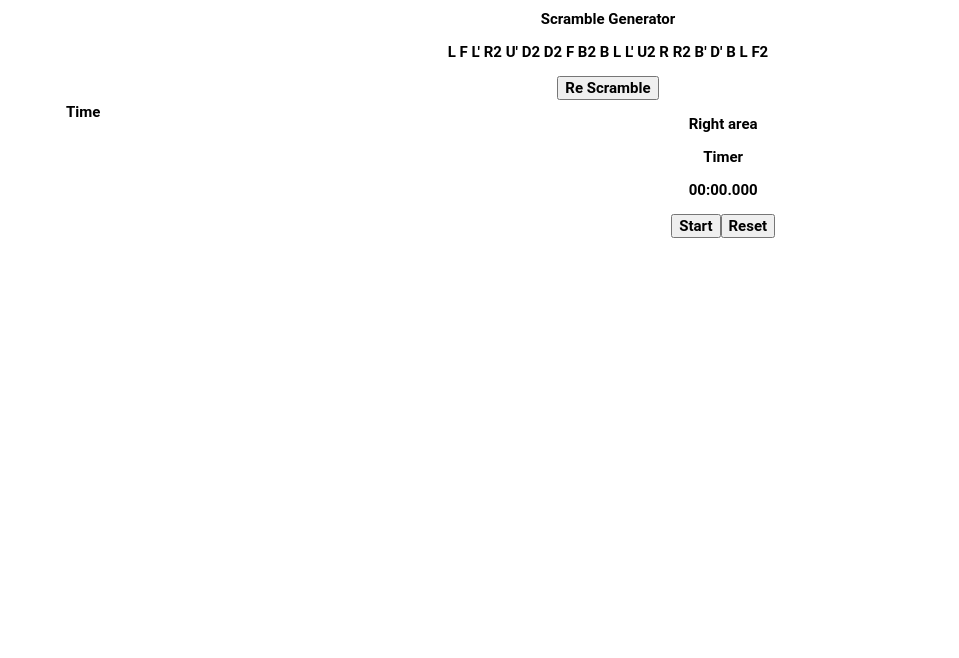
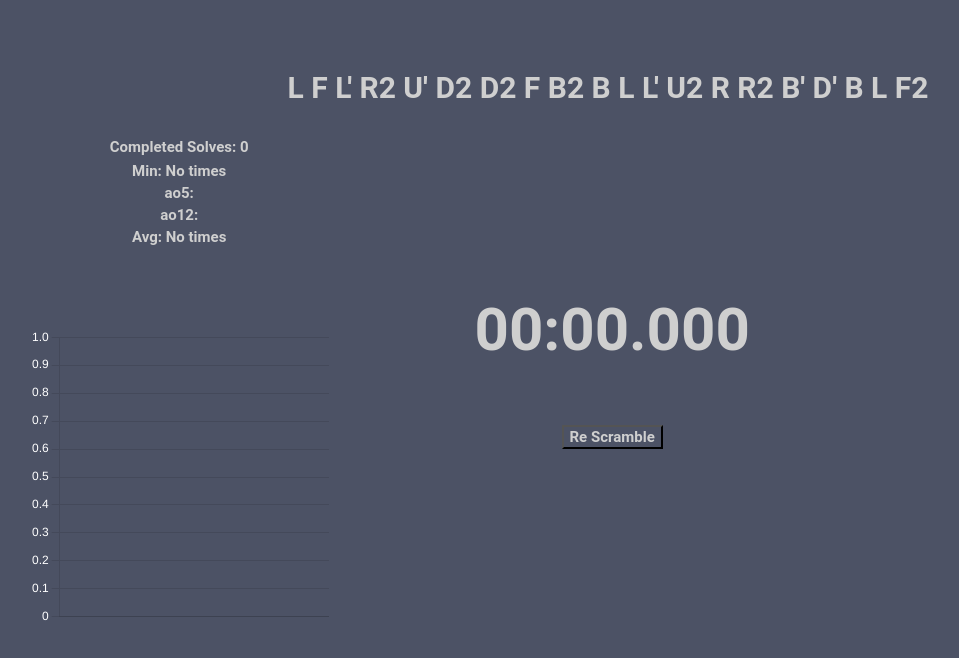
Before and after one commit to owardlaw/Cubox, a React app: page / in a window 1280 px wide. Shown: the whole page, without its empty margins (32-991 px from the left). Built offline with nearby package versions, Linux system fonts and the light colour scheme.

Commit message:
adding plotting and styling

```diff
--- a/package.json
+++ b/package.json
@@ -6,10 +6,15 @@
     "@testing-library/jest-dom": "^5.16.5",
     "@testing-library/react": "^13.4.0",
     "@testing-library/user-event": "^13.5.0",
+    "chart.js": "^4.2.1",
+    "d3": "^7.8.2",
+    "faker": "^6.6.6",
     "react": "^18.2.0",
+    "react-chartjs-2": "^5.2.0",
     "react-countup": "^6.4.1",
     "react-dom": "^18.2.0",
     "react-scripts": "5.0.1",
+    "react-vis": "^1.11.12",
     "web-vitals": "^2.1.4"
   },
   "scripts": {
--- /dev/null
+++ b/src/LineChart.js
@@ -0,0 +1,67 @@
+import React from 'react';
+import {
+  Chart as ChartJS,
+  CategoryScale,
+  LinearScale,
+  PointElement,
+  LineElement,
+  Title,
+  Tooltip,
+  Legend,
+} from 'chart.js';
+import { Line } from 'react-chartjs-2';
+
+ChartJS.register(
+  CategoryScale,
+  LinearScale,
+  PointElement,
+  LineElement,
+  Title,
+  Tooltip,
+  Legend
+);
+
+
+const LineChart = ({ data }) => {
+  const chartData = {
+    labels: data.map((_, index) => index), // Use array index as x values
+    datasets: [
+      {
+        label: "Solves",
+        data: data, // Use array elements as y values
+        fill: false,
+        borderColor: "rgba(255,255,255,1)",
+      },
+    ],
+  };
+
+  const legend = {
+    display: false,
+  };
+
+  const chartOptions = {
+    responsive: true,
+    maintainAspectRatio: false,
+    plugins: {
+      legend: {
+        display: false
+      }
+    },
+    scales: {
+      x: {
+        ticks: {
+          color: 'white', // set color of x ticks
+        },
+      },
+      y: {
+        ticks: {
+          color: 'white', // set color of y ticks
+        },
+      },
+    },
+  };
+
+  return <Line data={chartData} options={chartOptions} legend={legend} />;
+};
+
+export default LineChart;
--- a/src/Main.css
+++ b/src/Main.css
@@ -2,6 +2,8 @@
   font-family: 'Roboto', sans-serif;
   font-size: 15px;
   font-weight: 600;
+  background-color: #4c5265;
+  color: rgb(207, 207, 207);
 }
 
 .top-container {
@@ -10,7 +12,7 @@
 
 .grid-container {
   display: grid;
-  grid-template-columns: 18% 82%;
+  grid-template-columns: 33% 77%;
   grid-template-rows: auto;
 }
 
@@ -23,7 +25,42 @@
 
 .right-grid {
   text-align: center;
+  margin-right: 55%;
+  margin-top: 10%;
   grid-column: 2 / 3;
   min-height: 100vh;
   color: rgb(0, 0, 0);
 }
+
+
+.solve-stats {
+  text-align: center;
+  justify-content: center;
+  align-items: center;
+  margin-left: auto;
+  margin-right: auto;
+}
+
+#clock {
+  font-size: 60px;
+}
+
+.chart {
+  padding-top: 40px;
+  height: 300px;
+  width: max-content;
+}
+
+
+.header {
+  text-align: center;
+  font-size: 70px;
+  font-weight: 600;
+  padding-top: 20px;
+}
+
+#scramble {
+  font-size: 30px;
+  font-weight: 600;
+  padding-top: 20px;
+}
--- a/src/Main.js
+++ b/src/Main.js
@@ -1,8 +1,6 @@
 import './Main.css';
 import React, { useState, useEffect } from "react";
-
-// This simulates the data I want to display in the table
-let times = [];
+import LineChart from "./LineChart";
 
 function Main() {
 
@@ -29,23 +27,83 @@ function Main() {
     generateScramble()
   }, []);
 
+  // Format time: UNIX to MM:SS:MS
+  const formatTime = (unixTime) => {
+    const date = new Date(unixTime);
+    const minutes = date.getUTCMinutes().toString().padStart(2, '0');
+    const seconds = date.getUTCSeconds().toString().padStart(2, '0');
+    const milliseconds = date.getUTCMilliseconds().toString().padStart(3, '0');
+    return `${minutes}:${seconds}.${milliseconds}`;
+  };
+
   // Updating table
   const Table = ({ times }) => {
+
+    let minTime;
+    let averageTime;
+    let ao5;
+    let ao12;
+    let totalCompletedSolves = times.length;
+
+    if (times.length !== 0) {
+      minTime = formatTime(Math.min(...times));
+      averageTime = formatTime(times.reduce((a, b) => a + b) / times.length);
+
+    } else {
+      minTime = "No times";
+      averageTime = "No times";
+    }
+
+    if (times.length >= 5) {
+      // ao5 = (times.splice(-5).reduce((a, b) => a + b, 0)) - Math.min(...times.splice(-5)) - Math.max(...times.splice(-5)) / 3;
+      ao5 = formatTime(times.slice(-5).reduce((acc, cur) => acc + cur, 0) - Math.min(...times.slice(-5)) - Math.max(...times.slice(-5)) / 3);
+    }
+
+    if (times.length >= 12) {
+      ao12 = formatTime(times.slice(-12).reduce((acc, cur) => acc + cur, 0) - Math.min(...times.slice(-12)) - Math.max(...times.slice(-12)) / 10);
+    }
+
+    // Only show last 10 times
+    const amountofTimesShown = 15;
+    const lastTenTimes = times.slice(-amountofTimesShown).reverse();
+
     return (
-      <table>
+
+      <div className="solve-stats">
+        <table className="solve-stats">
+        <table className="solve-stats">
+          <tr>
+            <th>Min: {minTime}</th>
+          </tr>
+          <tr>
+            <th>ao5: {ao5}</th>
+          </tr>
+          <tr>
+            <th>ao12: {ao12}</th>
+          </tr>
+          <tr>
+            <th>Avg: {averageTime}</th>
+          </tr >
+        </table>
+        <br />
           <thead>
             <tr>
-            <th>Time</th>
+              <th>Completed Solves: {totalCompletedSolves}</th>
             </tr>
           </thead>
           <tbody>
-          {times.map((time, index) => (
+            {lastTenTimes.map((time, index) => (
               <tr key={index}>
-              <td>{time}</td>
+                <td>{formatTime(time)}</td>
               </tr>
             ))}
           </tbody>
         </table>
+        <br />
+        <div className="chart">
+          <LineChart  data={times}/>
+        </div>
+      </div >
     );
   };
 
@@ -54,6 +112,7 @@ function Main() {
   // Timer
   // Global spacebar count variable
   let spacebarCount = 0;
+  let lastTime ;
 
   const Timer = () => {
     const [isRunning, setIsRunning] = useState(false);
@@ -78,6 +137,7 @@ function Main() {
       setIsRunning(false);
     };
 
+
     let minutes = Math.floor(elapsedTime / (1000 * 60));
     let seconds = Math.floor((elapsedTime / 1000) % 60);
     let milliseconds = Math.floor(elapsedTime % 1000);
@@ -99,7 +159,7 @@ function Main() {
     }
 
     // Prevent spacebar from scrolling page
-    document.addEventListener("keydown", function(event) {
+    document.addEventListener("keydown", function (event) {
       if (event.code === "Space") {
         event.preventDefault();
       }
@@ -114,9 +174,6 @@ function Main() {
         e.keyCode == 32
       ) {
 
-        let time = minutes + ":" + seconds + "." + milliseconds;
-
-
         spacebarCount++;
         if (isRunning) {
           setIsRunning(false);
@@ -125,54 +182,48 @@ function Main() {
         }
 
         if (spacebarCount == 2) {
-          setTimes([...times, time]);
+          setTimes([...times, elapsedTime]);
           generateScramble();
         }
 
         if (spacebarCount == 3) {
           reset();
           spacebarCount = 0;
-          times.push(time);
+          times.push(elapsedTime);
 
+          if (elapsedTime !== 0) {
+            lastTime = elapsedTime;
+          }
         }
       }
     };
 
+
+
     return (
       <div className="timer">
-        <h1>Timer</h1>
-        <p>
-          {minutes}:{seconds}.{milliseconds}
-        </p>
-        {isRunning ? (
-          <button onClick={() => setIsRunning(false)}>Stop</button>
-        ) : (
-          <button onClick={() => setIsRunning(true)}>Start</button>
-        )}
-
-        <button onClick={reset}>Reset</button>
+        <p id="clock">{minutes}:{seconds}.{milliseconds}</p>
       </div>
     );
   };
 
   return (
     <div className="top-container">
-      <h1>Scramble Generator</h1>
-      <p>{scramble}</p>
-      <button id="rescramble" onClick={generateScramble}>Re Scramble</button>
+
+      <div className='header'>
+      <p id="scramble">{scramble}</p>
+      </div>
 
       <div className="grid-container">
 
         <div className="left-grid">
-          {/* This is the area I want the table to be added to */}
           <Table times={times} />
         </div>
 
         <div className="right-grid">
-          <p> Right area</p>
-          <Timer className="right-container" />
+          <Timer />
+          <button id="rescramble" onClick={generateScramble}>Re Scramble</button>
         </ div>
-
       </div>
     </div>
   );
```
Also changed, not shown: 1 other file. Lines whose indentation alone changed are shown as unchanged.
